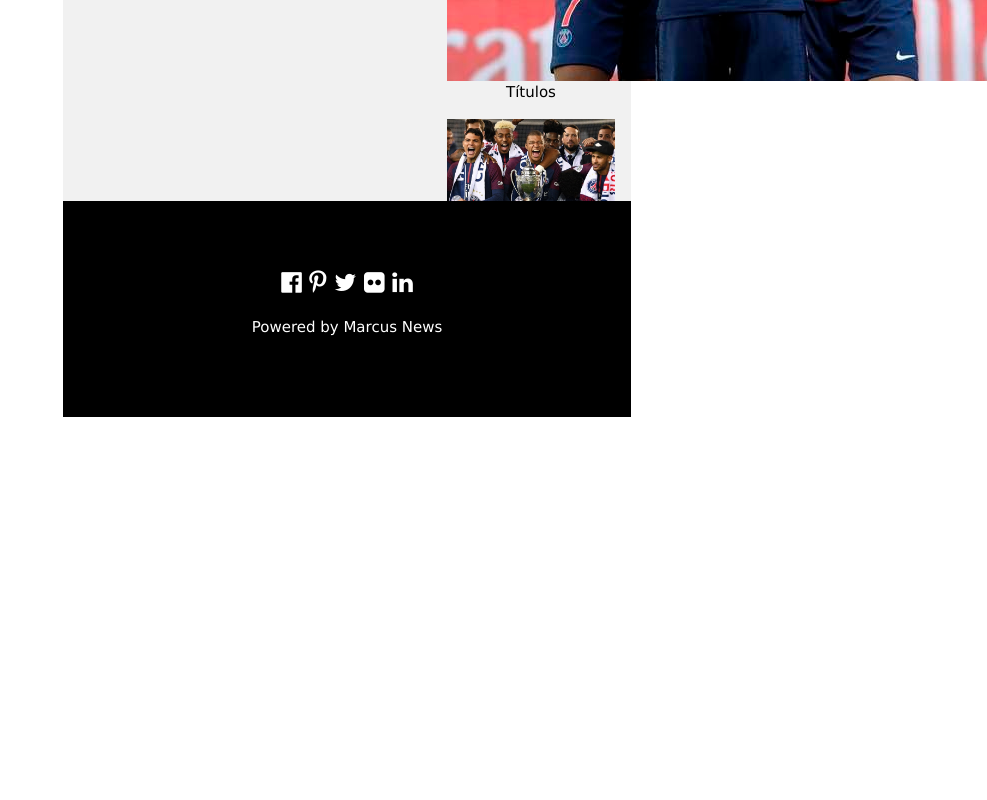
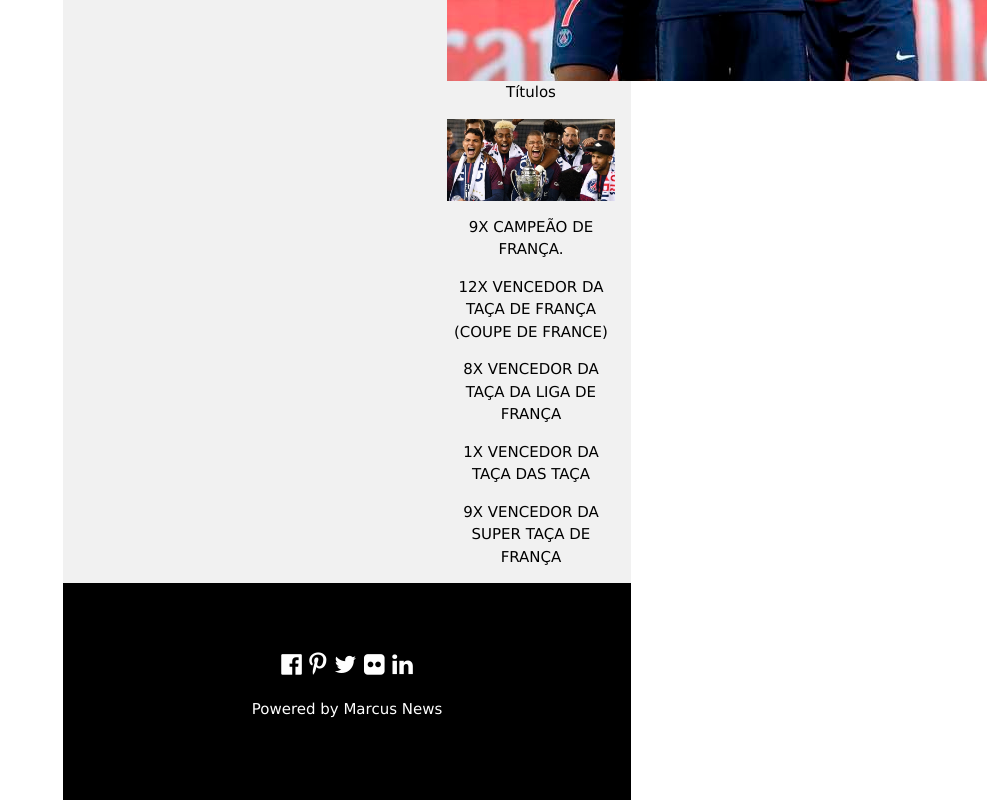
Before and after one commit to Marcus1498/site-futebol, a plain HTML site: page index.html in a window 1280 px wide. Shown: the part 1952-2752 px from the top of the page, without its empty margins (293-1280 px from the left). Before the commit the page ends 2369 px from the top, so only its background shows below. Drawn offline with nearby package versions, Linux system fonts and the light colour scheme.

Commit message:
títulos

```diff
--- a/index.html
+++ b/index.html
@@ -59,9 +59,13 @@ Títulos<a href="#contact" class="w3-button w3-bar-item"></a>
     <img src="IMAGENS/trio do psg.jpg"
   </article>
 <article class="w3 third"
-  <p>Títulos</p>
+<p>Títulos</p>
   <img src="IMAGENS/título psg.jpg" style="width:100%">
-
+  <p>9X CAMPEÃO DE FRANÇA.
+  <P>12X VENCEDOR DA TAÇA DE FRANÇA (COUPE DE FRANCE)
+  <P>8X VENCEDOR DA TAÇA DA LIGA DE FRANÇA
+  <p>1X VENCEDOR DA TAÇA DAS TAÇA
+  <P>9X VENCEDOR DA SUPER TAÇA DE FRANÇA
 </section>
 
 <!-- Footer -->
```
